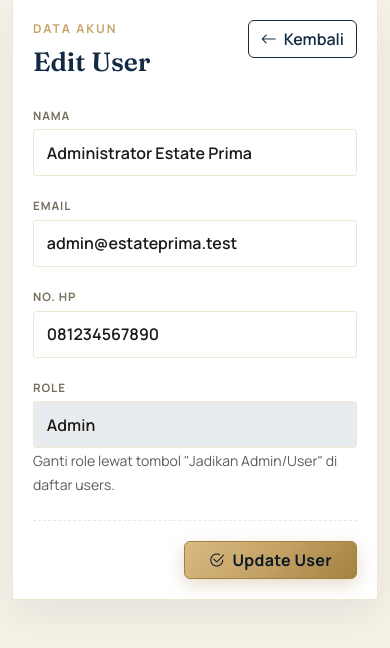
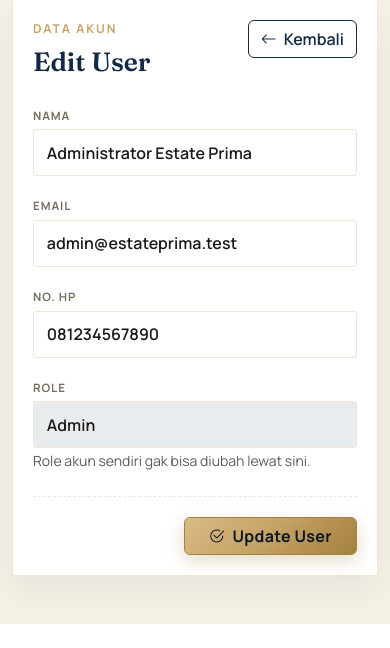
Before and after one commit to leonaedelina-cell/Project-Website-Prima-Estate, a PHP site: page /admin-user-edit.php?id=1 in a window 390 px wide. Shown: the part 615-1263 px from the top of the page. After the commit the page ends 1239 px from the top, so only its background shows below. Run offline with PHP 8.4, Linux system fonts and the light colour scheme; a user stored in the database is signed in; data comes from the database, SQL or seed files in the repository.

Commit message:
revise: merge role change into user edit form, style 'Akun Anda' as badge

```diff
--- a/admin-user-edit.php
+++ b/admin-user-edit.php
@@ -12,6 +12,8 @@ $id = (int)($_GET['id'] ?? 0);
 if ($id <= 0) {
     die('User tidak valid.');
 }
+
+$sedang_login = $id === (int) ($_SESSION['user_id'] ?? 0);
 
 $stmt = mysqli_prepare($koneksi, 'SELECT id, nama, email, no_hp, role FROM users WHERE id = ?');
 mysqli_stmt_bind_param($stmt, 'i', $id);
@@ -41,7 +43,19 @@ require_once __DIR__ . '/includes/header.php';
             <div class="col-12 field-panel"><label class="form-label">Nama</label><input class="form-control" type="text" name="nama" value="<?= htmlspecialchars($akun['nama']) ?>" required></div>
             <div class="col-md-6 field-panel"><label class="form-label">Email</label><input class="form-control" type="email" name="email" value="<?= htmlspecialchars($akun['email']) ?>" required></div>
             <div class="col-md-6 field-panel"><label class="form-label">No. HP</label><input class="form-control" type="text" name="no_hp" value="<?= htmlspecialchars($akun['no_hp'] ?? '') ?>"></div>
-            <div class="col-md-6 field-panel"><label class="form-label">Role</label><input class="form-control" type="text" value="<?= htmlspecialchars(ucfirst($akun['role'])) ?>" disabled><small class="text-muted">Ganti role lewat tombol "Jadikan Admin/User" di daftar users.</small></div>
+            <div class="col-md-6 field-panel">
+                <label class="form-label">Role</label>
+                <?php if ($sedang_login): ?>
+                    <input class="form-control" type="text" value="<?= htmlspecialchars(ucfirst($akun['role'])) ?>" disabled>
+                    <input type="hidden" name="role" value="<?= htmlspecialchars($akun['role']) ?>">
+                    <small class="text-muted">Role akun sendiri gak bisa diubah lewat sini.</small>
+                <?php else: ?>
+                    <select class="form-select" name="role" required>
+                        <option value="user" <?= $akun['role'] === 'user' ? 'selected' : '' ?>>User</option>
+                        <option value="admin" <?= $akun['role'] === 'admin' ? 'selected' : '' ?>>Admin</option>
+                    </select>
+                <?php endif; ?>
+            </div>
         </div>
         <div class="form-actions"><button type="submit" class="btn btn-gold px-4"><i class="bi bi-check2-circle me-1"></i> Update User</button></div>
     </form>
```
Also changed, not shown: admin-users.php (+1 -8 lines), fix-stuff.md (+3 -2 lines), proses-users.php (+12 -14 lines).
